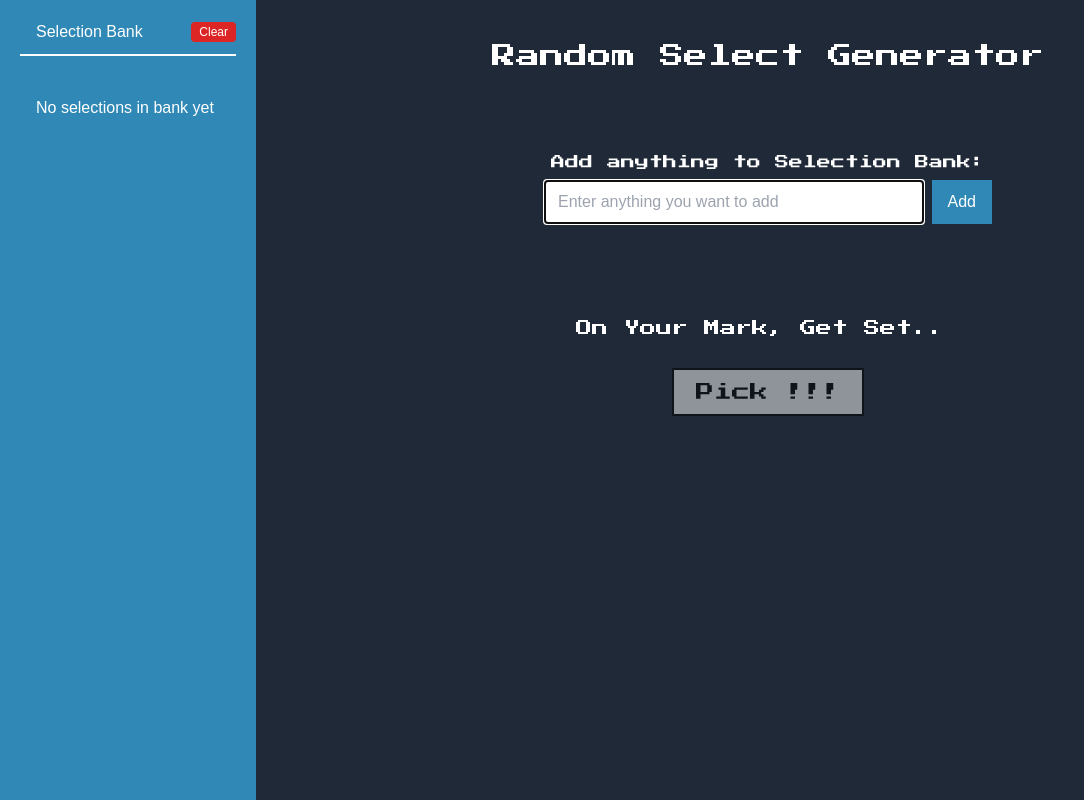
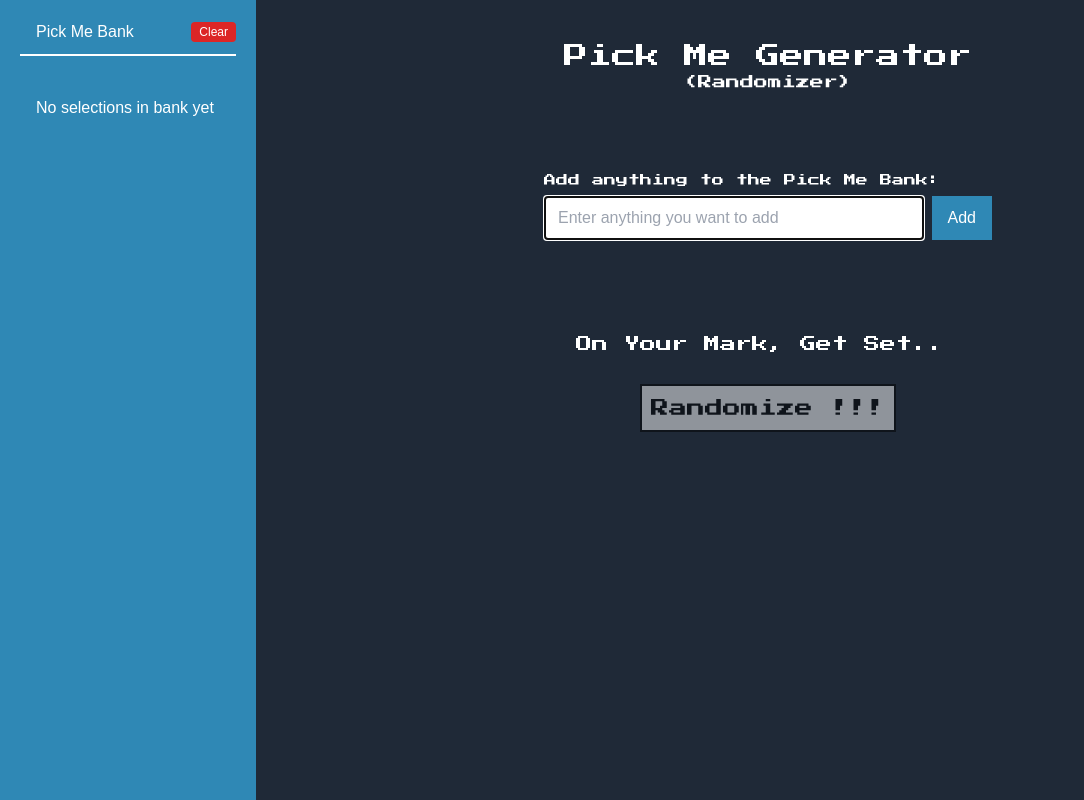
Before and after one commit to SETHK3/randomizer-web-app, a Next.js app: page / in a window 1280 px wide. Shown: the whole page, without its empty margins (0-1084 px from the left). Built offline with nearby package versions, Linux system fonts and the light colour scheme; a web font is replaced by a local one.

Commit message:
small style changes

```diff
--- a/app/components/Sidebar.tsx
+++ b/app/components/Sidebar.tsx
@@ -15,7 +15,7 @@ export default function Sidebar({ students, onClearAll }: SidebarProps) {
     <div className="w-1/5 h-full bg-sidebar-blue flex flex-col justify-between font-kdam">
       <div className="w-full flex h-full flex-col p-5">
         <div className="w-full mb-5 border-b-2 border-white pb-2.5 text-left pl-4 flex justify-between items-center">
-          <h2 className="text-white">Selection Bank</h2>
+          <h2 className="text-white">Pick Me Bank</h2>
           <button
             onClick={onClearAll}
             className="bg-red-600 text-white px-2 py-0.5 text-xs rounded hover:bg-red-700"
--- a/app/page.tsx
+++ b/app/page.tsx
@@ -145,14 +145,21 @@ export default function Home() {
       <Sidebar students={words} onClearAll={handleClearWords} />
 
       <div className="w-4/5 h-full flex flex-col justify-start items-center bg-gray-800 text-white font-press-start">
-        <div className="mt-10 mb-20">
-          <h1 className="text-2xl">Random Select Generator</h1>
+        <div className="mt-10 mb-20 text-center">
+          <h1 className="text-2xl">Pick Me Generator</h1>
+          <h2 className="text-sm text-center">(Randomizer)</h2>
         </div>
 
         <div className="w-full max-w-md mb-20">
-          <form onSubmit={handleAddWord} className="flex flex-col items-center">
-            <label htmlFor="new-word" className="mb-2 text-sm">
-              Add anything to Selection Bank:
+          <form
+            onSubmit={handleAddWord}
+            className="flex flex-col items-start w-full"
+          >
+            <label
+              htmlFor="new-word"
+              className="mb-2 text-xs whitespace-nowrap self-start"
+            >
+              Add anything to the Pick Me Bank:
             </label>
             <div className="flex w-full">
               <input
@@ -199,14 +206,14 @@ export default function Home() {
         <div className="mt-4">
           <button
             onClick={handleSelectRandomWord}
-            className={`w-48 h-12 flex items-center justify-center bg-white border-2 border-black text-lg font-press-start text-black hover:text-blue-50 hover:bg-purple-500 cursor-pointer ${
+            className={`w-64 h-12 flex items-center justify-center bg-white border-2 border-black text-lg font-press-start text-black hover:text-blue-50 hover:bg-purple-500 cursor-pointer ${
               isShuffling || words.length === 0
                 ? "opacity-50 cursor-not-allowed"
                 : ""
             }`}
             disabled={isShuffling || words.length === 0}
           >
-            Pick !!!
+            Randomize !!!
           </button>
         </div>
       </div>
```
